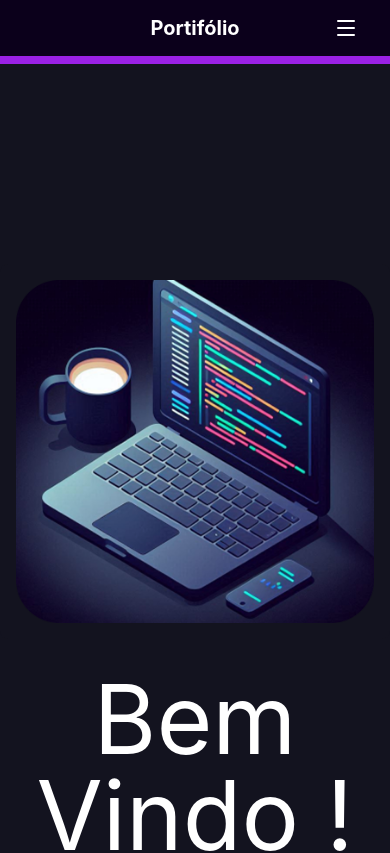
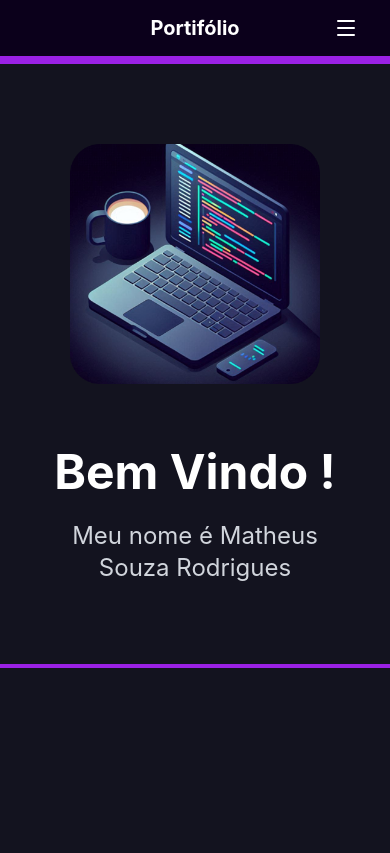
Before and after one commit to MatheusSouzaRodrigues235/Portifolio, a React (Vite) app: page / in a window 390 px wide. Shown: the top 853 px of the page. Built offline with nearby package versions, Linux system fonts and the light colour scheme.

Commit message:
:recycle: refactor: Melhora a estrutura do componente Header, ajustando layout e responsividade, e deleta blocos de código duplicados.

```diff
--- a/src/components/header.tsx
+++ b/src/components/header.tsx
@@ -1,36 +1,31 @@
+import React from "react";
 import image from "../assets/images/3.png";
 
 const Header: React.FC = () => {
   return (
-    <>
-      <div className="grid grid-cols-1 md:grid-cols-4 gap-4 w-full h-full bg-[#13131F] border-b-4 border-[#9B21E5] pt-50 pb-50">
-        <div
-          id="Textos"
-          className="order-last md:col-span-3 col-span-1 flex flex-col gap-8 justify-center items-center bg-[#13131F] text-white p-4 h-full w-full"
-        >
-          <h1 className="text-8xl text-center">Bem Vindo !</h1>
-          <p className="text-4xl text-center">
-            Meu nome é Matheus Souza Rodrigues
-          </p>
-        </div>
+    <section className="grid grid-cols-1 md:grid-cols-4 gap-8 w-full bg-[#13131F] border-b-4 border-[#9B21E5] py-16 md:py-24 px-6 md:px-12 items-center">
+      {/* Imagem: no mobile fica em cima (order-first), no desktop fica na direita (md:order-last) */}
+      <div className="order-first md:order-last col-span-1 flex justify-center items-center p-4">
+        <img
+          className="h-auto max-w-[250px] md:max-w-full object-contain"
+          src={image}
+          alt="Matheus Souza Rodrigues"
+        />
+      </div>
 
-        <div className=" hidden md:flex order-last col-span-1 flex-col gap-8 justify-center items-center bg-[#13131F] rounded-lg p-4">
-          <img
-            id="image-full"
-            className="h-auto max-w-full"
-            src={image}
-            alt="image description"
-          />
-        </div>
-        <div className=" md:hidden order-first col-span-1 flex-col gap-8 justify-center items-center bg-[#13131F] rounded-lg p-4">
-          <img
-            className="md:hidden h-auto max-w-full"
-            src={image}
-            alt="image description"
-          />
-        </div>
+      {/* Textos: no mobile fica embaixo (order-last), no desktop fica na esquerda (md:order-first) */}
+      <div
+        id="Textos"
+        className="order-last md:order-first md:col-span-3 col-span-1 flex flex-col gap-6 justify-center items-center md:items-start text-white p-4"
+      >
+        <h1 className="text-5xl md:text-8xl text-center md:text-left font-bold w-full">
+          Bem Vindo !
+        </h1>
+        <p className="text-2xl md:text-4xl text-center md:text-left text-gray-300 w-full">
+          Meu nome é Matheus Souza Rodrigues
+        </p>
       </div>
-    </>
+    </section>
   );
 };
 
```
